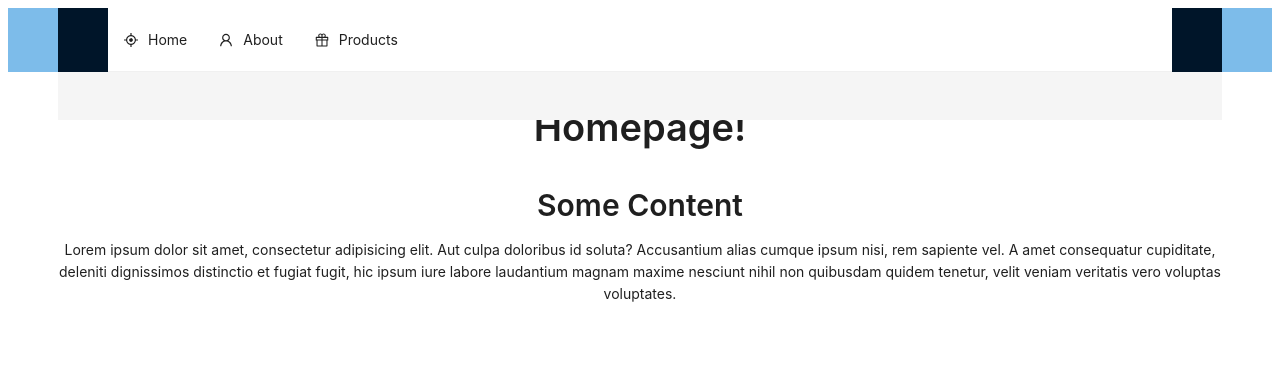
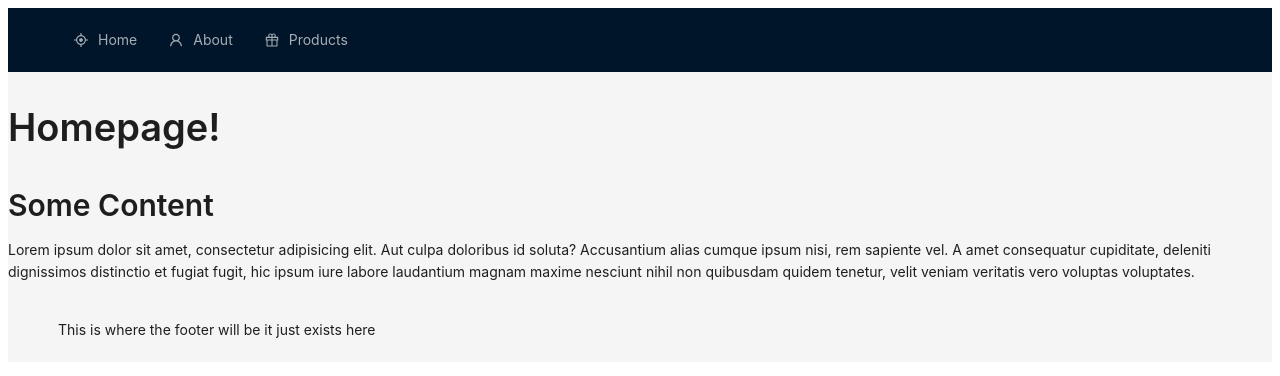
Before and after one commit to lsapundzic/b2b-store-frontend, a Next.js app: page / in a window 1280 px wide. Shown: the top 376 px of the page. Built offline with nearby package versions, Linux system fonts and the light colour scheme.

Commit message:
Navbar solution: give it a dark mode

```diff
--- a/app/components/Navbar.jsx
+++ b/app/components/Navbar.jsx
@@ -1,30 +1,30 @@
 "use client";
 
 // AntD icons
-import {AimOutlined, GiftOutlined, UserOutlined} from "@ant-design/icons";
+import { AimOutlined, GiftOutlined, UserOutlined } from "@ant-design/icons";
 
 //AntD components
-import {Menu} from "antd";
+import { Menu } from "antd";
 
 // React components
 import Link from "next/link";
-import {useState} from "react";
+import { useState } from "react";
 
 const routes = [
   {
     label: <Link href="/">Home</Link>,
     key: "home",
-        icon: <AimOutlined/>,
+    icon: <AimOutlined />,
   },
   {
     label: <Link href="/about">About</Link>,
     key: "about",
-        icon: <UserOutlined/>,
+    icon: <UserOutlined />,
   },
   {
     label: <Link href="/products">Products</Link>,
     key: "products",
-        icon: <GiftOutlined/>,
+    icon: <GiftOutlined />,
   },
 ];
 
@@ -43,7 +43,7 @@ export default function Navbar() {
   return (
     <nav>
       <Menu
-                // theme="dark"
+        theme="dark"
         onClick={onClick}
         selectedKeys={[current]}
         mode="horizontal"
--- a/app/layout.js
+++ b/app/layout.js
@@ -1,15 +1,15 @@
 "use client";
 
 // Google fonts
-import {Inter} from "next/font/google";
+import { Inter } from "next/font/google";
 
 // Project components
-import {Layout, Space} from "antd";
+import { Layout, Space } from "antd";
 import Navbar from "@/app/components/Navbar";
 
-const {Header, Footer, Content} = Layout;
+const { Header, Footer, Content } = Layout;
 
-const inter = Inter({subsets: ["latin"]});
+const inter = Inter({ subsets: ["latin"] });
 
 export const metadata = {
   title: "Sotla Laboratory Experts",
@@ -20,32 +20,29 @@ export const metadata = {
 // TODO: Something in the header layout is giving Navbar a padding that looks terrible
 
 const headerStyle = {
-    textAlign: 'center',
-    color: '#fff',
+  textAlign: "center",
+  color: "#fff",
   height: 64,
-    paddingInline: 50,
-    lineHeight: '64px',
-    backgroundColor: '#7dbcea',
+  paddingLeft: -50,
+  lineHeight: "64px",
+  backgroundColor: "#7dbcea",
 };
 
-export default function RootLayout({children}) {
+export default function RootLayout({ children }) {
   return (
     <html lang="en">
       <body className={inter.className}>
-
         <Space>
-            <Layout style={headerStyle}>
+          <Layout>
             <Header>
-                    {/*<Banner content="Welcome to the big summer sale!"/>*/}
-                    <Navbar/>
+              <Navbar></Navbar>
             </Header>
             <Content>{children}</Content>
             <Footer>
-                    {/*<CustomFooter/>*/}
+              This is where the footer will be it just exists here
             </Footer>
           </Layout>
         </Space>
-
       </body>
     </html>
   );
```
Lines whose indentation alone changed are shown as unchanged.
